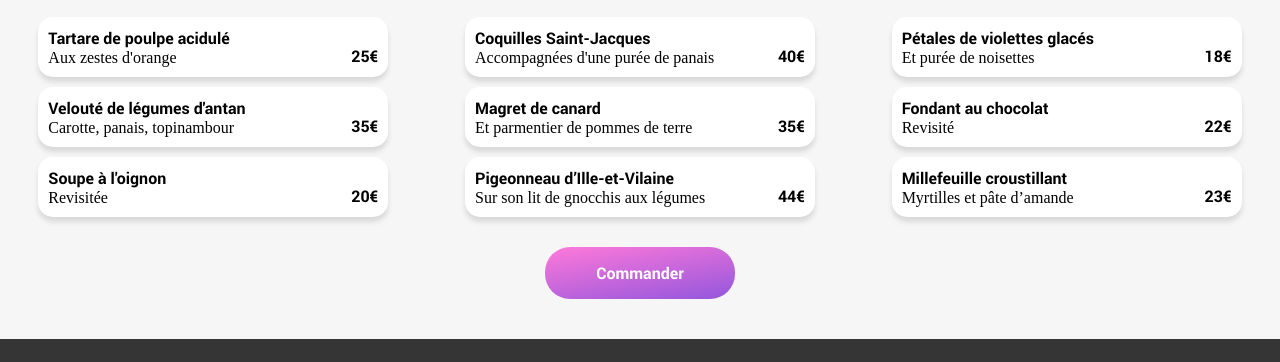
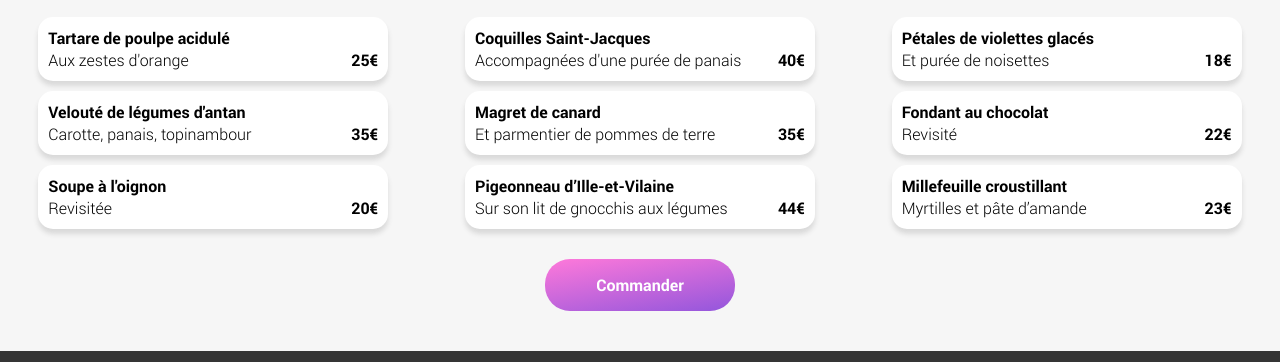
Before and after one commit to GuillaumePons63/Pons_3_13012021, a website: page alafrancaise.html in a window 1280 px wide. Shown: the part 438-800 px from the top of the page. Drawn offline with Linux system fonts and the light colour scheme.

Commit message:
fix police

```diff
--- a/sass/layout/_layout.scss
+++ b/sass/layout/_layout.scss
@@ -63,7 +63,7 @@ header {
                 font-family:$font-bold;
             }
             &__soustitre {
-                font-family:font-primary;
+                font-family:$font-primary;
             }
             &__prix {
                 font-family:$font-bold;
```
Also changed, not shown: style.css, 1 other file.
